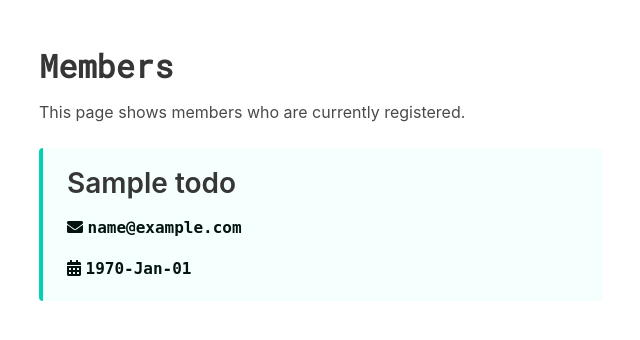
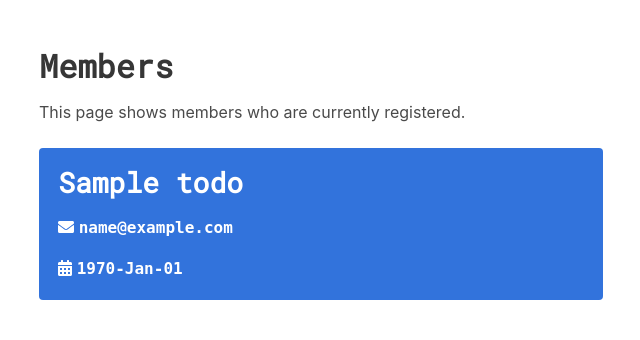
Before and after one commit to danielc92/flask-todo, a Flask app: page /members in a window 1280 px wide. Shown: the part 52-392 px from the top of the page, without its empty margins (25-665 px from the left). Run offline with Flask 2, Linux system fonts and the light colour scheme; the visitor is signed in with stand-in values (Sample User, id 1); a database or web service that is not in the repository returns one stand-in record (values such as "Sample title"); some libraries are stand-ins or nearby versions.

Commit message:
Changed member card

```diff
--- a/main.py
+++ b/main.py
@@ -121,8 +121,6 @@ def register():
             mongo.db.todo.insert_one(data)
             return redirect(url_for('login'))
 
-        # Print inputs
-        print(data)
         return render_template('register.html', title='Todo - Register Page')
     else:
         return render_template('register.html', title='Todo - Register Page')
@@ -193,7 +191,7 @@ def home():
         # Store task data on user level
         data = mongo.db.todo.find({'email': session['logged_in']})[0]
         tasks = [t for t in data['tasks'] if t['status'] in ['complete', 'blocked', 'incomplete']]
-        print(tasks)
+
         tasks_complete = [t for t in tasks if t['status'] == 'complete']
         tasks_incomplete = [t for t in tasks if t['status'] == 'incomplete']
         tasks_blocked = [t for t in tasks if t['status'] == 'blocked']
--- a/templates/members.html
+++ b/templates/members.html
@@ -9,14 +9,12 @@
         <section class="columns is-multiline">
             {% for d in data %}
             <div class="column is-half">
-                <article class="message is-primary">
-                    <div class="message-body">
+                <article class="notification has-text-white move-up has-background-link">
                         <article class="content">
-                            <h2>{{ d['name'] }}</h2>
+                            <h2 class="has-text-white cf-one">{{ d['name'] }}</h2>
                             <p><span><i class="fas fa-envelope"></i></span> <span class="code">{{ d['email'] }}</span></p>
                             <p><span><i class="fas fa-calendar-alt"></i></span> <span class="code">{{ d['register-date']|timestamp_to_datetime }}</span></p>
                         </article>
-                    </div>
                 </article>
             </div>
             {% endfor %}
```
